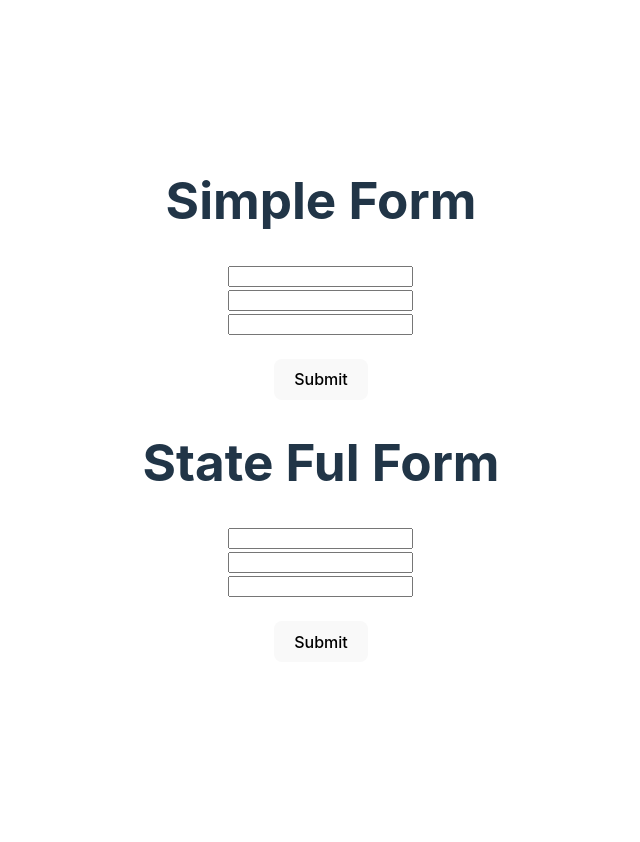
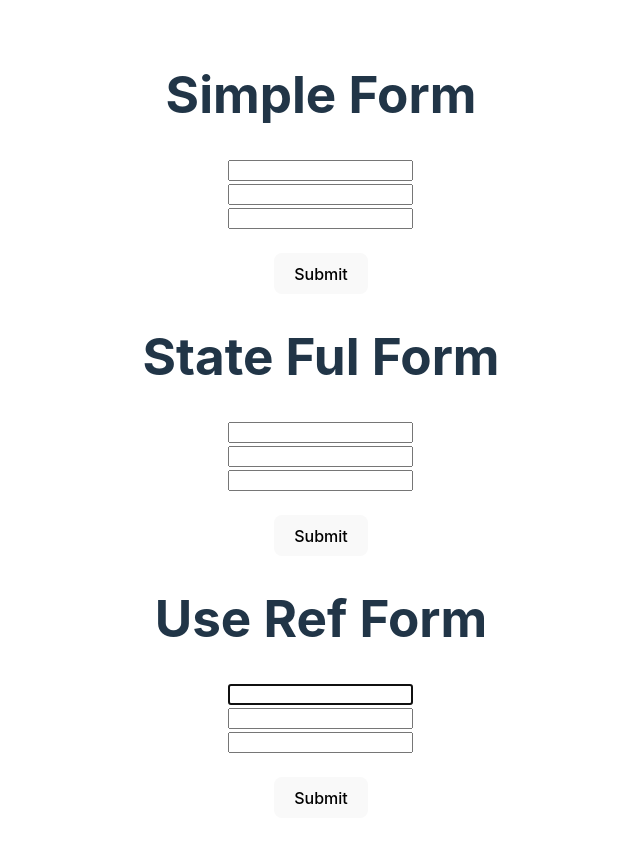
Before and after one commit to mdsabbiralmamon/myJourneyFor2024, a React (Vite) app in the folder Web_day47_DataFields/form-master/: page / in a window 1280 px wide. Shown: the top 842 px of the page, without its empty margins (319-959 px from the left). Before the commit the page ends 800 px from the top, so only its background shows below. Built offline with nearby package versions, Linux system fonts and the light colour scheme.

Commit message:
modified : added use ref comp

```diff
--- a/Web_day47_DataFields/form-master/src/App.jsx
+++ b/Web_day47_DataFields/form-master/src/App.jsx
@@ -1,6 +1,7 @@
 import './App.css'
 import SimpleForm from './components/SimpleForm/SimpleForm'
 import StateFulForm from './components/StateFulForm/StateFulForm'
+import UseRefForm from './components/UseRefForm/UseRefForm'
 
 function App() {
 
@@ -10,6 +11,8 @@ function App() {
         <SimpleForm></SimpleForm>
         <h1>State Ful Form</h1>
         <StateFulForm></StateFulForm>
+        <h1>Use Ref Form</h1>
+        <UseRefForm></UseRefForm>
     </>
   )
 }
--- /dev/null
+++ b/Web_day47_DataFields/form-master/src/components/UseRefForm/UseRefForm.jsx
@@ -0,0 +1,32 @@
+import { useEffect, useRef } from "react";
+
+const UseRefForm = () => {
+    const nameRef = useRef(null);
+    const emailRef = useRef(null);
+    const phoneRef = useRef(null);
+
+    useEffect(() => {
+        nameRef.current.focus();
+    }, []);
+
+    const handleSubmit = e => {
+        e.preventDefault();
+        console.log(nameRef.current.value, emailRef.current.value, phoneRef.current.value);
+    }
+    return (
+        <div>
+            <form onSubmit={handleSubmit}>
+                <input ref={nameRef} type="text" name="name" />
+                <br />
+                <input ref={emailRef} type="email" name="email" />
+                <br />
+                <input ref={phoneRef} type="number" name="phone" />
+                <br />
+                <br />
+                <button>Submit</button>
+            </form>
+        </div>
+    );
+};
+
+export default UseRefForm;
```
